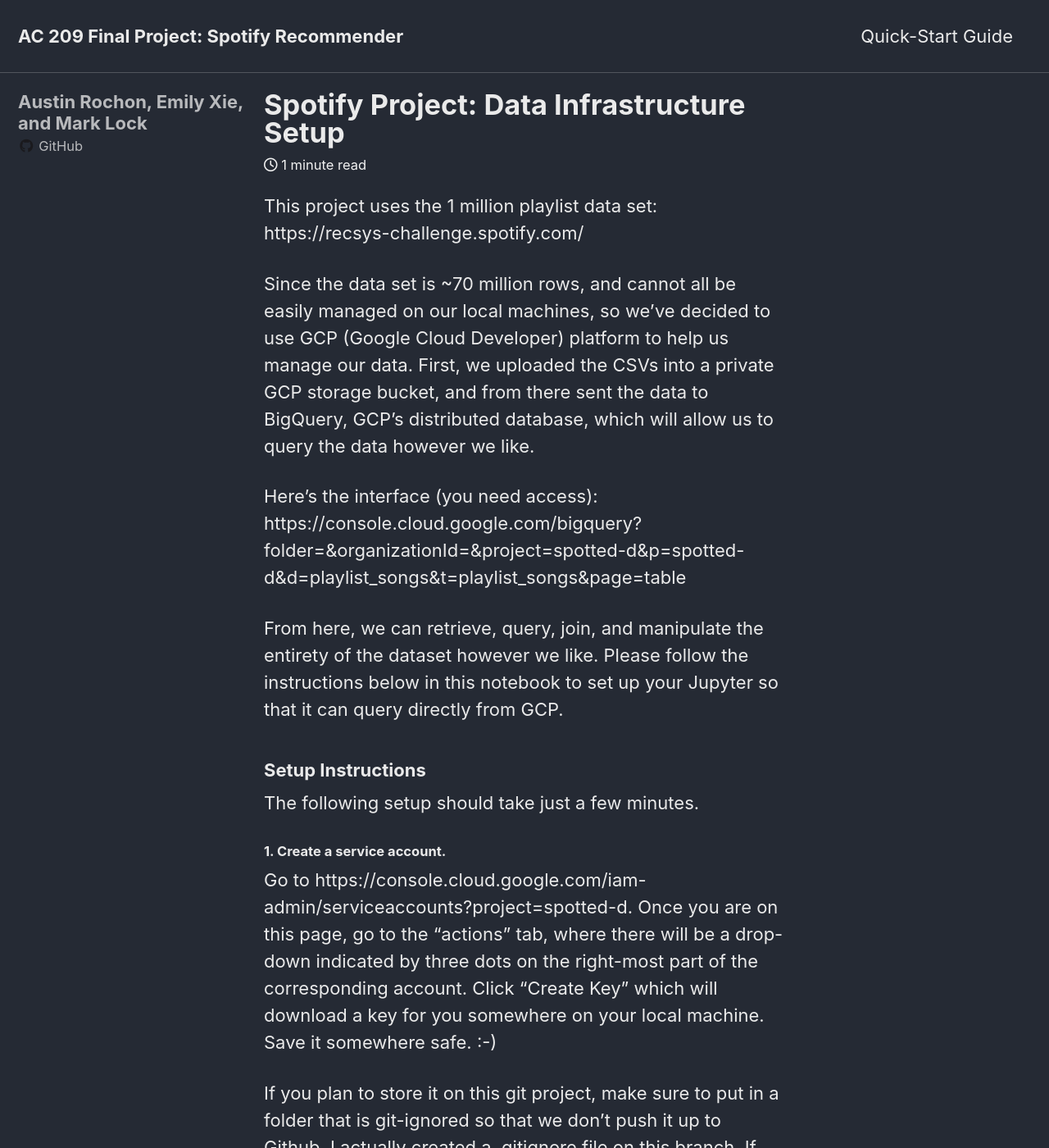
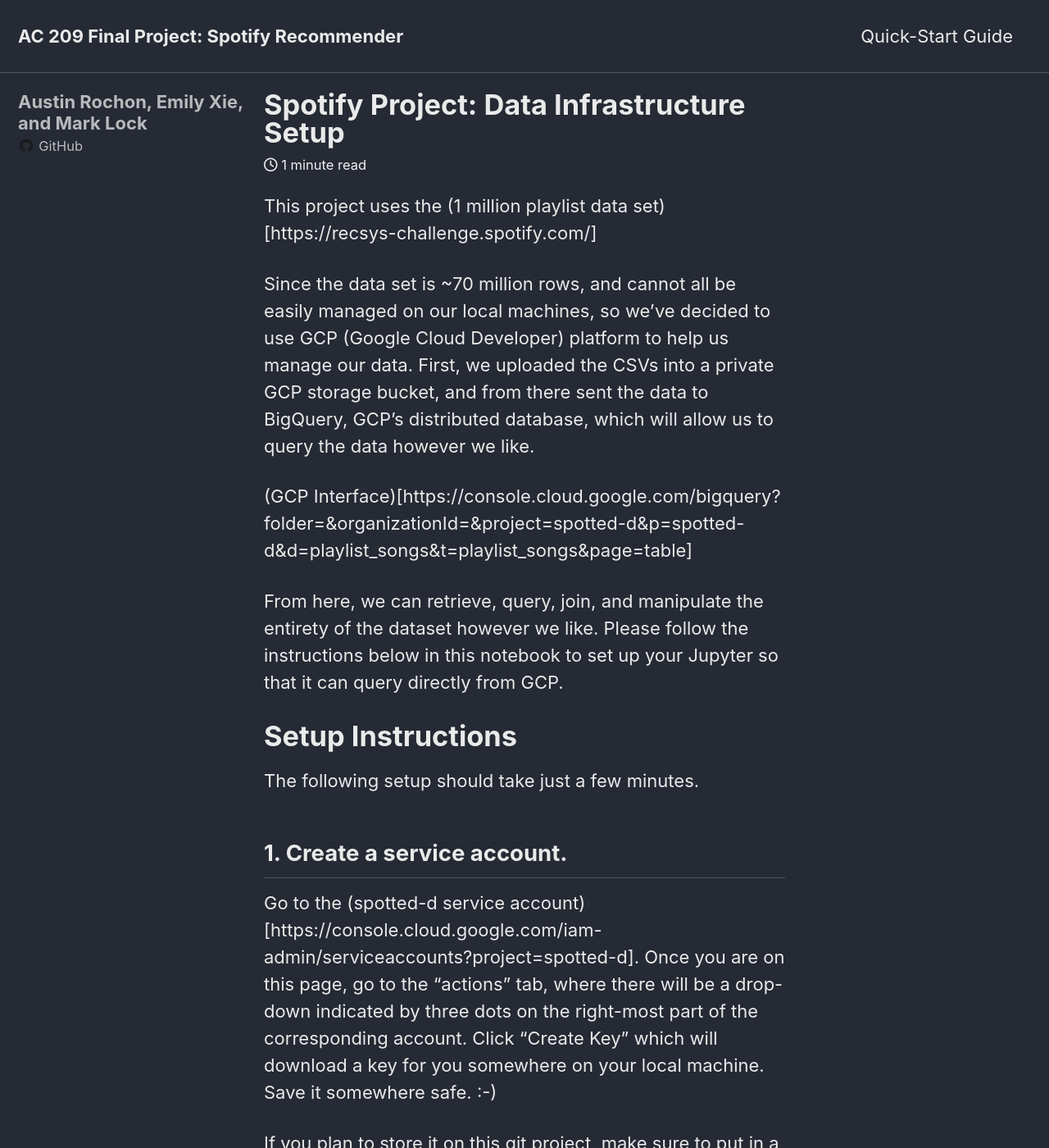
Before and after one commit to spottedd-spotify/spottedd-spotify.github.io, a Jekyll site: the page built from _posts/2019-12-06-data-infrastructure.md, in a window 1280 px wide and 1400 px high. Shown: the whole window at 82% size. Built offline with Jekyll 4.4.1, drawn with Linux system fonts in a browser that asks for light colours; cached includes are drawn as plain includes; nearby versions of some CDN libraries; some of the changed text lies outside the part shown.

Commit message:
prettied up formatting for infra post

```diff
--- a/_posts/2019-12-06-data-infrastructure.md
+++ b/_posts/2019-12-06-data-infrastructure.md
@@ -6,24 +6,24 @@
 tags: [Data Science, Data Engineering]
 ---
 
-This project uses the 1 million playlist data set: https://recsys-challenge.spotify.com/
+This project uses the (1 million playlist data set)[https://recsys-challenge.spotify.com/]
 
 Since the data set is ~70 million rows, and cannot all be easily managed on our local machines, so we've decided to use GCP (Google Cloud Developer) platform to help us manage our data. First, we uploaded the CSVs into a private GCP storage bucket, and from there sent the data to BigQuery, GCP's distributed database, which will allow us to query the data however we like.
 
-Here's the interface (you need access): https://console.cloud.google.com/bigquery?folder=&organizationId=&project=spotted-d&p=spotted-d&d=playlist_songs&t=playlist_songs&page=table
+(GCP Interface)[https://console.cloud.google.com/bigquery?folder=&organizationId=&project=spotted-d&p=spotted-d&d=playlist_songs&t=playlist_songs&page=table]
 
 From here, we can retrieve, query, join, and manipulate the entirety of the dataset however we like. Please follow the instructions below in this notebook to set up your Jupyter so that it can query directly from GCP.
 
-### Setup Instructions
+# Setup Instructions
 
 The following setup should take just a few minutes.
 
-#### 1. Create a service account.
-Go to https://console.cloud.google.com/iam-admin/serviceaccounts?project=spotted-d. Once you are on this page, go to the "actions" tab, where there will be a drop-down indicated by three dots on the right-most part of the corresponding account. Click "Create Key" which will download a key for you somewhere on your local machine. Save it somewhere safe. :-)
+## 1. Create a service account.
+Go to the (spotted-d service account)[https://console.cloud.google.com/iam-admin/serviceaccounts?project=spotted-d]. Once you are on this page, go to the "actions" tab, where there will be a drop-down indicated by three dots on the right-most part of the corresponding account. Click "Create Key" which will download a key for you somewhere on your local machine. Save it somewhere safe. :-)
 
 If you plan to store it on this git project, make sure to put in a folder that is git-ignored so that we don't push it up to Github. I actually created a .gitignore file on this branch. If you create a directory called "config" under the top-level directory of this repository and stick your service key in there, it should be automatically ignored. Ask me if you want any help.
 
-#### 2. Set up implicit authentication with gCloud
+## 2. Set up implicit authentication with gCloud
 If you are using Mac, just run this on your command line:
 
 `export GOOGLE_APPLICATION_CREDENTIALS="[PATH]"`
```
Also changed, not shown: other parts of _posts/2019-12-06-data-infrastructure.md (+4 -6 lines).
